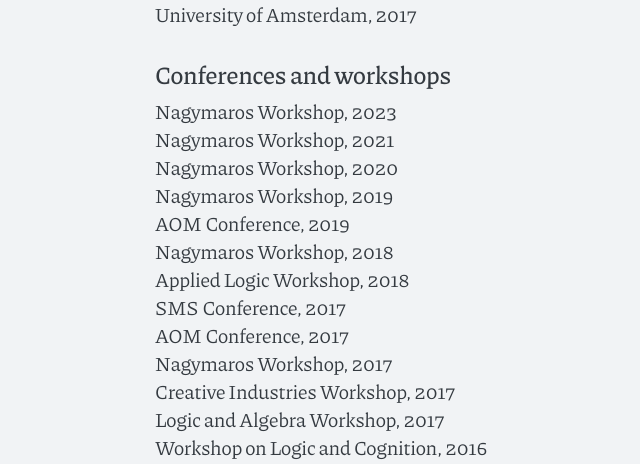
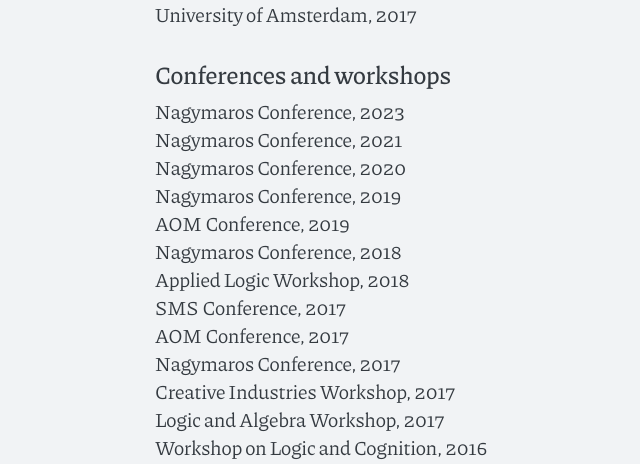
Before and after one commit to piazzai/piazzai.github.io, a Jekyll site: the page built from cv.md, in a window 1280 px wide and 900 px high, scrolled down 2543 px. Shown: the part 163-627 px from the top of the window, without its empty margins (212-852 px from the left). Built offline with Jekyll 4.4.1, drawn with Linux system fonts in a browser that asks for light colours; some of the changed text lies outside the part shown.

Commit message:
Rename conference

```diff
--- a/cv.md
+++ b/cv.md
@@ -69,16 +69,16 @@
 
 ## Conferences and workshops
 
-Nagymaros Workshop, 2023
-Nagymaros Workshop, 2021
-Nagymaros Workshop, 2020
-Nagymaros Workshop, 2019
+Nagymaros Conference, 2023
+Nagymaros Conference, 2021
+Nagymaros Conference, 2020
+Nagymaros Conference, 2019
 AOM Conference, 2019
-Nagymaros Workshop, 2018
+Nagymaros Conference, 2018
 Applied Logic Workshop, 2018
 SMS Conference, 2017
 AOM Conference, 2017
-Nagymaros Workshop, 2017
+Nagymaros Conference, 2017
 Creative Industries Workshop, 2017
 Logic and Algebra Workshop, 2017
 Workshop on Logic and Cognition, 2016
@@ -162,7 +162,7 @@
 ## Service
 
 Organizing Committee
-Nagymaros Workshop
+Nagymaros Conference
 2024
 
 Research Funding Group
@@ -170,7 +170,7 @@
 2023--
 
 Scientific Committee
-Nagymaros Workshop
+Nagymaros Conference
 2020
 
 BSc Business Program Committee
```
